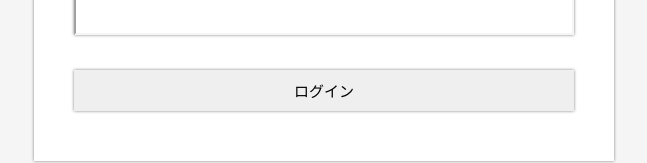
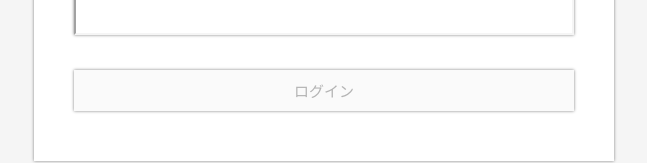
Before and after one commit to azumax1990/Dreamer, a React (Create React App) app in the folder frontend/: page /sign_in in a window 1280 px wide. Shown: the part 378-541 px from the top of the page, without its empty margins (316-963 px from the left). Built offline with nearby package versions, Linux system fonts and the light colour scheme; the HTML template or start-up script is replaced by a standard one.

Commit message:
送信ボタンにdisabled追加

```diff
--- a/frontend/src/components/pages/SignIn.tsx
+++ b/frontend/src/components/pages/SignIn.tsx
@@ -106,7 +106,7 @@ export const SignIn: VFC = memo(() => {
             <LabelTag htmlFor="formPassword">Password</LabelTag>
             <InputTag type="password" id="formPassword" value={password} onChange={(e: ChangeEvent<HTMLInputElement>) => setPassword(e.target.value)}/>
           </InputContainer>
-          <SubmitButton onClick={submitSignIn}>ログイン</SubmitButton>
+          <SubmitButton onClick={submitSignIn} disabled={ email && password ? false : true}>ログイン</SubmitButton>
         </SignUpContainer>
       </SignUpWrapper>
     </>
```
